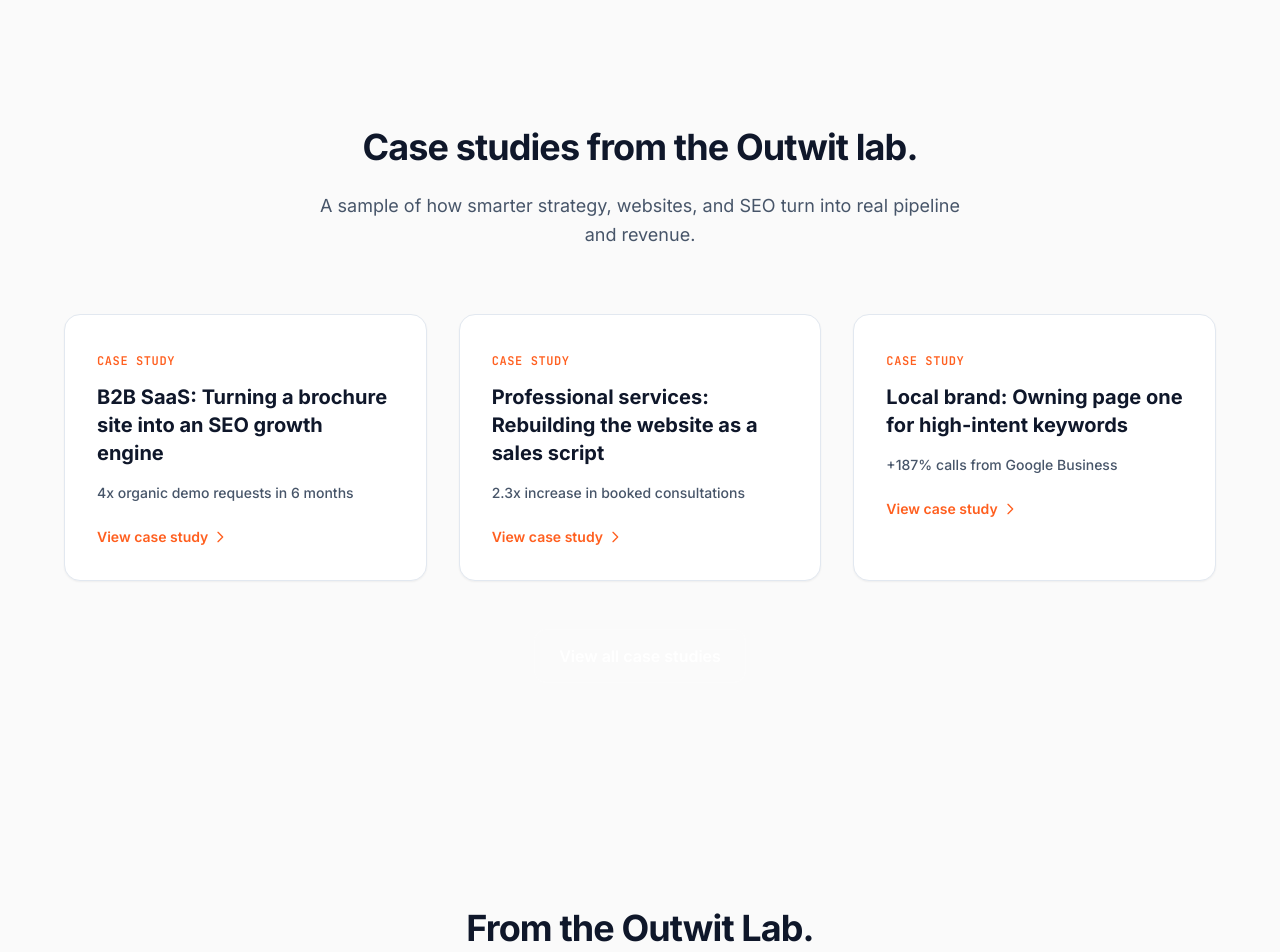
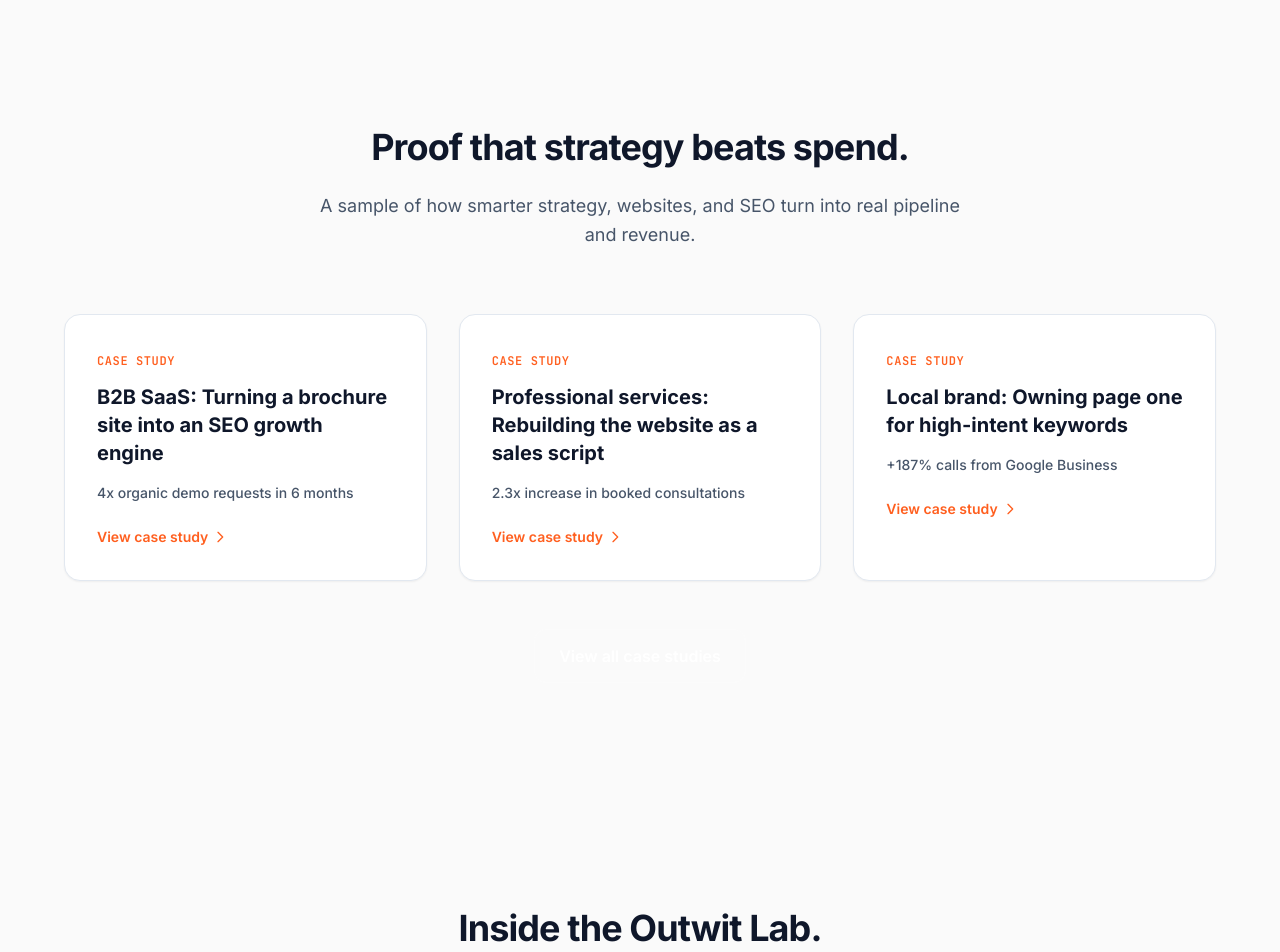
Before and after one commit to travisgoldston/outwit, a Next.js app: page / in a window 1280 px wide. Shown: the part 2900-3852 px from the top of the page. Built offline with nearby package versions, Linux system fonts and the light colour scheme.

Commit message:
Update headings in CaseStudies and Experiments components for improved clarity; modify hover border color in Problem component for enhanced visual appeal.

```diff
--- a/components/CaseStudies.tsx
+++ b/components/CaseStudies.tsx
@@ -26,7 +26,7 @@ export default function CaseStudies() {
     >
       <div className="mx-auto max-w-6xl">
         <h2 className="text-center text-3xl font-bold tracking-tight text-slate-900 sm:text-4xl">
-          Case studies from the Outwit lab.
+          Proof that strategy beats spend.
         </h2>
         <p className="mx-auto mt-6 max-w-2xl text-center text-lg leading-relaxed text-slate-600">
           A sample of how smarter strategy, websites, and SEO turn into real pipeline and revenue.
--- a/components/Experiments.tsx
+++ b/components/Experiments.tsx
@@ -31,7 +31,7 @@ export default function Experiments() {
     >
       <div className="mx-auto max-w-6xl">
         <h2 className="text-center text-3xl font-bold tracking-tight text-slate-900 sm:text-4xl">
-          From the Outwit Lab.
+          Inside the Outwit Lab.
         </h2>
         <p className="mx-auto mt-6 max-w-2xl text-center text-lg leading-relaxed text-slate-600">
           Experiments in websites, SEO, and conversion that keep your marketing ahead of the curve.
--- a/components/Problem.tsx
+++ b/components/Problem.tsx
@@ -31,7 +31,7 @@ export default function Problem() {
           {bullets.map((item) => (
             <div
               key={item.title}
-              className="flex flex-col rounded-2xl border border-slate-200 bg-white p-6 text-left shadow-sm transition-all hover:border-slate-300"
+              className="flex flex-col rounded-2xl border border-slate-200 bg-white p-6 text-left shadow-sm transition-all hover:border-neon-orange/60"
             >
               <h3 className="text-sm font-semibold uppercase tracking-wide text-slate-700">
                 {item.title}
```
